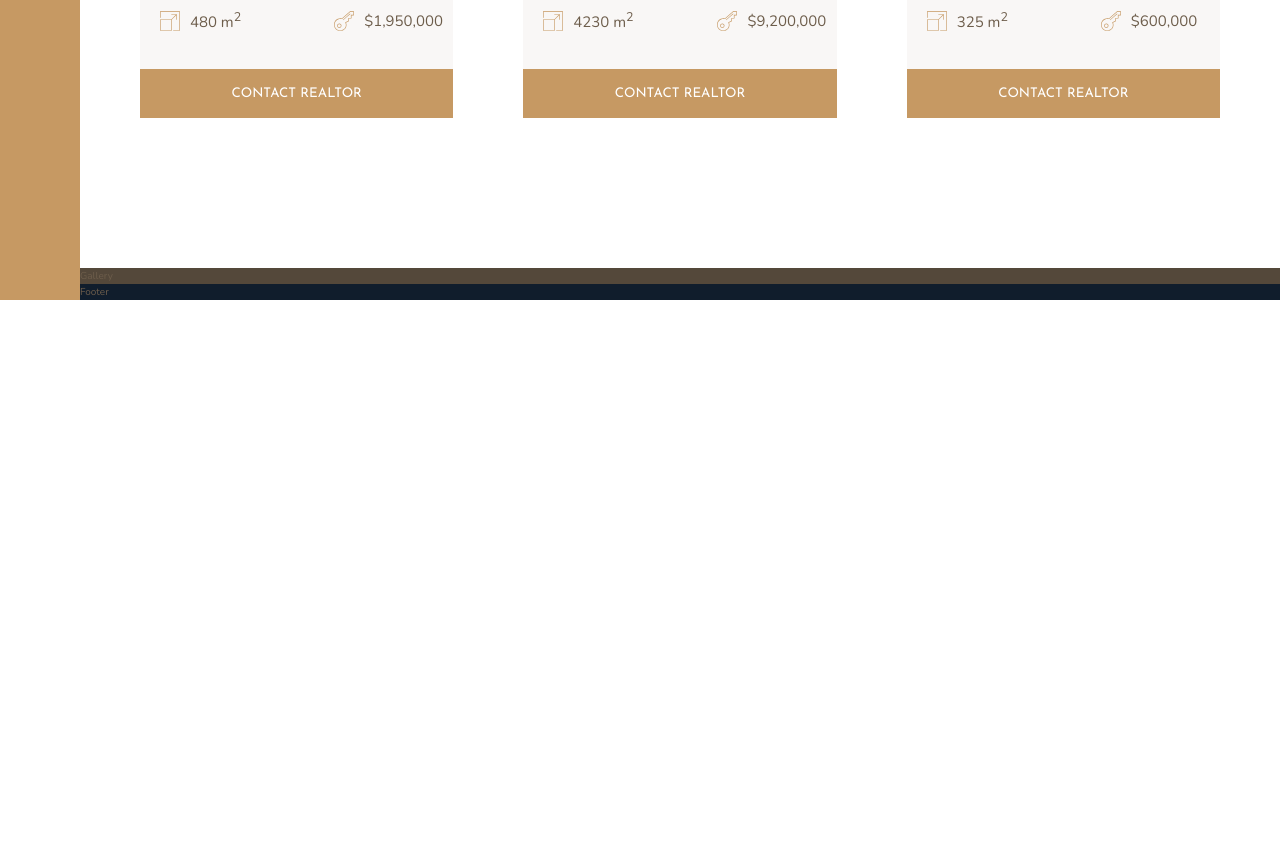
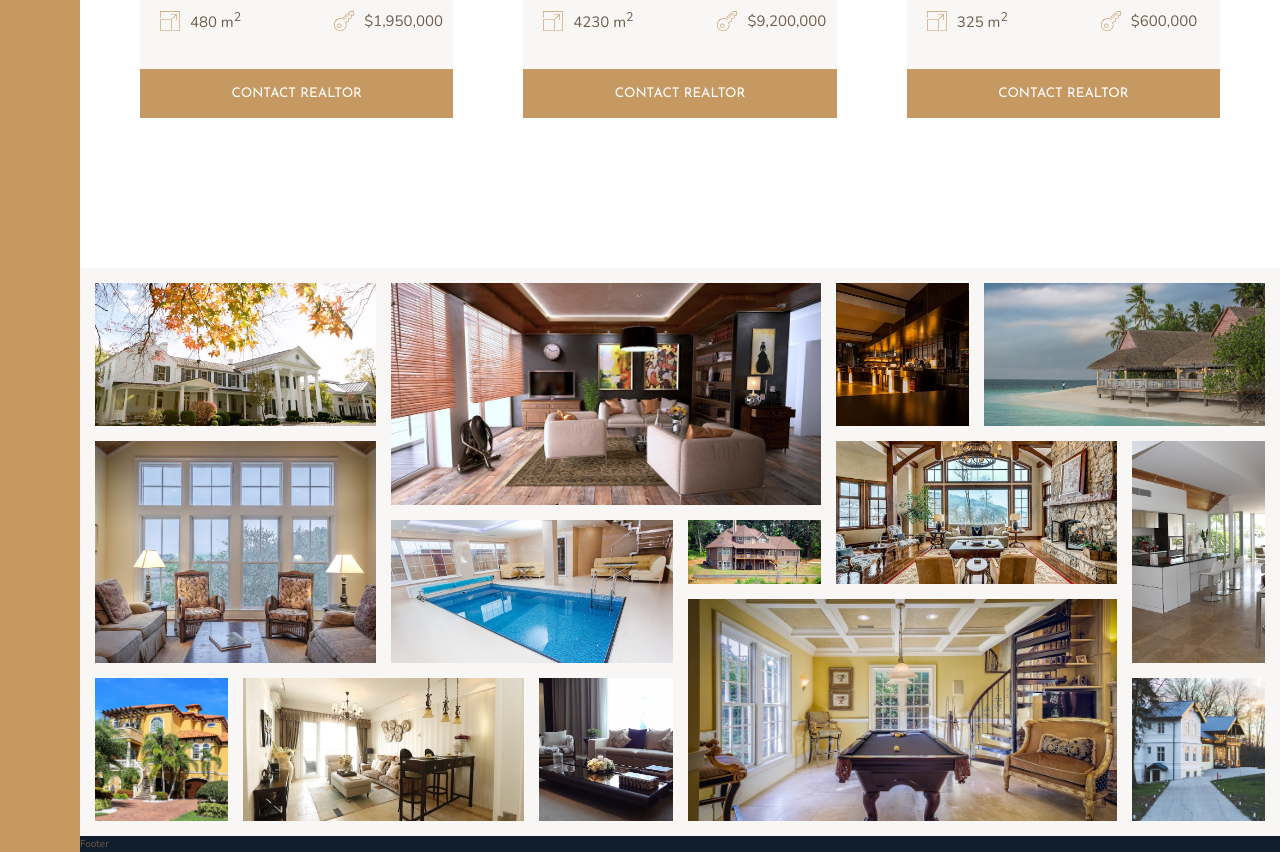
Before and after one commit to diegobolzel/Nexter-home, a website: page index.html in a window 1280 px wide. Shown: the part 2780-3632 px from the top of the page. Before the commit the page ends 3080 px from the top, so only its background shows below. Drawn offline with nearby package versions, Linux system fonts and the light colour scheme.

Commit message:
Completed the Gallery Section

```diff
--- a/index.html
+++ b/index.html
@@ -307,7 +307,68 @@
     </section>
 
     <section class="gallery">
-      Gallery
+      <figure class="gallery__item gallery__item--1">
+        <img src="img/gal-1.jpeg" alt="Gallery image 1" class="gallery__img" />
+      </figure>
+      <figure class="gallery__item gallery__item--2">
+        <img src="img/gal-2.jpeg" alt="Gallery image 2" class="gallery__img" />
+      </figure>
+      <figure class="gallery__item gallery__item--3">
+        <img src="img/gal-3.jpeg" alt="Gallery image 3" class="gallery__img" />
+      </figure>
+      <figure class="gallery__item gallery__item--4">
+        <img src="img/gal-4.jpeg" alt="Gallery image 4" class="gallery__img" />
+      </figure>
+      <figure class="gallery__item gallery__item--5">
+        <img src="img/gal-5.jpeg" alt="Gallery image 5" class="gallery__img" />
+      </figure>
+      <figure class="gallery__item gallery__item--6">
+        <img src="img/gal-6.jpeg" alt="Gallery image 6" class="gallery__img" />
+      </figure>
+      <figure class="gallery__item gallery__item--7">
+        <img src="img/gal-7.jpeg" alt="Gallery image 7" class="gallery__img" />
+      </figure>
+      <figure class="gallery__item gallery__item--8">
+        <img src="img/gal-8.jpeg" alt="Gallery image 8" class="gallery__img" />
+      </figure>
+      <figure class="gallery__item gallery__item--9">
+        <img src="img/gal-9.jpeg" alt="Gallery image 9" class="gallery__img" />
+      </figure>
+      <figure class="gallery__item gallery__item--10">
+        <img
+          src="img/gal-10.jpeg"
+          alt="Gallery image 10"
+          class="gallery__img"
+        />
+      </figure>
+      <figure class="gallery__item gallery__item--11">
+        <img
+          src="img/gal-11.jpeg"
+          alt="Gallery image 11"
+          class="gallery__img"
+        />
+      </figure>
+      <figure class="gallery__item gallery__item--12">
+        <img
+          src="img/gal-12.jpeg"
+          alt="Gallery image 12"
+          class="gallery__img"
+        />
+      </figure>
+      <figure class="gallery__item gallery__item--13">
+        <img
+          src="img/gal-13.jpeg"
+          alt="Gallery image 13"
+          class="gallery__img"
+        />
+      </figure>
+      <figure class="gallery__item gallery__item--14">
+        <img
+          src="img/gal-14.jpeg"
+          alt="Gallery image 14"
+          class="gallery__img"
+        />
+      </figure>
     </section>
 
     <footer class="footer">
--- a/sass/_gallery.scss
+++ b/sass/_gallery.scss
@@ -1,4 +1,76 @@
 .gallery {
-  background-color: $color-grey-dark-1;
+  background-color: $color-grey-light-1;
   grid-column: full-start / full-end;
+
+  display: grid;
+  grid-template-columns: repeat(8, 1fr);
+  grid-template-rows: repeat(7, 5vw);
+  grid-gap: 1.5rem;
+  padding: 1.5rem;
+
+  &__item {
+    &--1 {
+      grid-row: 1 / 3;
+      grid-column: 1 / 3;
+    }
+    &--2 {
+      grid-row: 1 / 4;
+      grid-column: 3 / 6;
+    }
+    &--3 {
+      grid-row: 1 / 3;
+      grid-column: 6 / 7;
+    }
+    &--4 {
+      grid-row: 1 / 3;
+      grid-column: 7 / 9;
+    }
+    &--5 {
+      grid-row: 3 / 6;
+      grid-column: 1 / 3;
+    }
+    &--6 {
+      grid-row: 4 / span 2;
+      grid-column: 3 / span 2;
+    }
+    &--7 {
+      grid-row: 4 / 5;
+      grid-column: 5 / 6;
+    }
+    &--8 {
+      grid-row: 3 / span 2;
+      grid-column: 6 / span 2;
+    }
+    &--9 {
+      grid-row: 3 / span 3;
+      grid-column: 8 / span 1;
+    }
+    &--10 {
+      grid-row: 6 / span 2;
+      grid-column: 1 / span 1;
+    }
+    &--11 {
+      grid-row: 6 / span 2;
+      grid-column: 2 / span 2;
+    }
+    &--12 {
+      grid-row: 6 / span 2;
+      grid-column: 4 / span 1;
+    }
+    &--13 {
+      grid-row: 5 / span 3;
+      grid-column: 5 / span 3;
+    }
+    &--14 {
+      grid-row: 6 / span 2;
+      grid-column: 8 / span 1;
+    }
+  }
+
+  &__img {
+    width: 100%;
+    height: 100%;
+    object-fit: cover;
+    display: block;
+  }
 }
```
Also changed, not shown: css/style.css.
